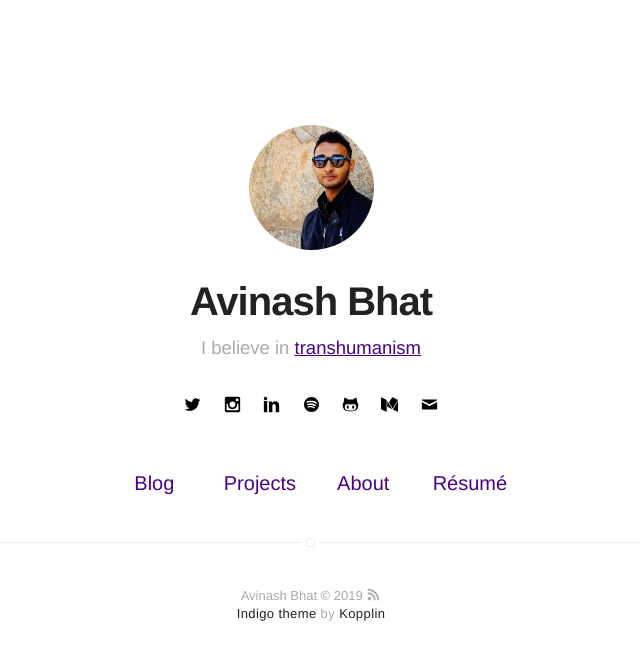
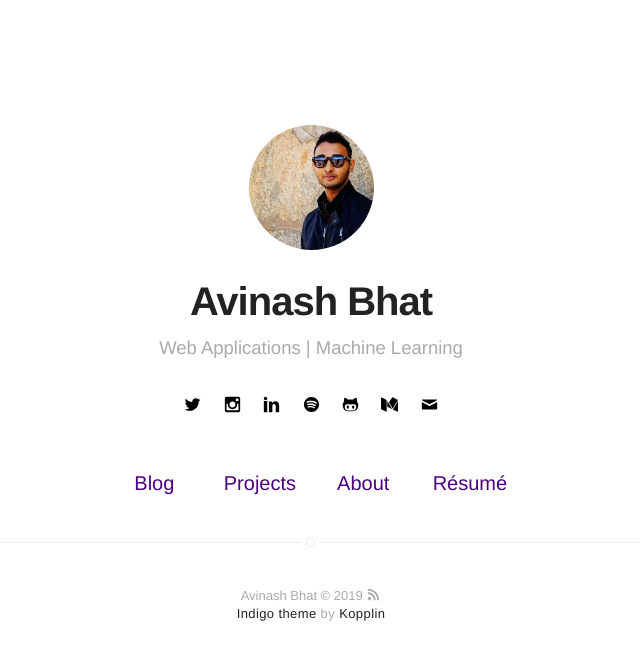
Before and after one commit to avinashbhat/avinashbhat.github.io, a Jekyll site: the page built from index.html, in a window 1280 px wide. Shown: the top 660 px of the page, without its empty margins (329-969 px from the left). Built offline with Jekyll 4.4.1, drawn with Linux system fonts in a browser that asks for light colours.

Commit message:
updated config

```diff
--- a/_config.yml
+++ b/_config.yml
@@ -1,9 +1,9 @@
 # main text of home
 name: Avinash Bhat
-bio: I believe in <a href = https://en.wikipedia.org/wiki/Transhumanism>transhumanism</a>
+bio: Web Applications | Machine Learning
 
 # twitter summary info
-description: A blog about technology and stuff related
+description: A blog about technology and related stuff
 
 # if it's an external image, update below for true
 # better with square images
@@ -56,7 +56,7 @@ email: avinashbhatneelavar@gmail.com
 authors:
     avinashbhat:
         name: Avinash Bhat
-        bio: I believe in <a href = https://en.wikipedia.org/wiki/Transhumanism>transhumanism</a>
+        bio: Web Applications | Machine Learning
         external-image: false
         picture: assets/images/profile.png
         twitter: this_is_avii
```
